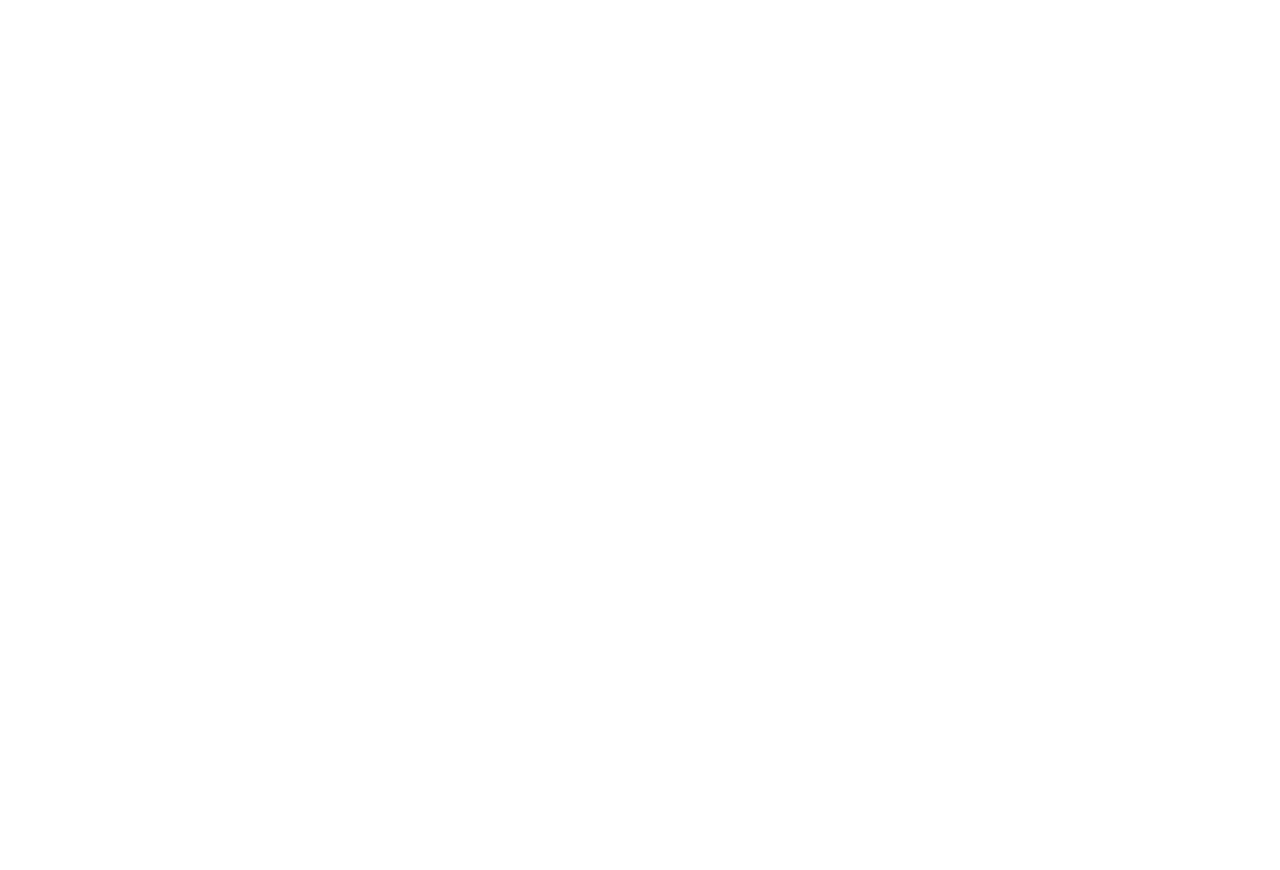
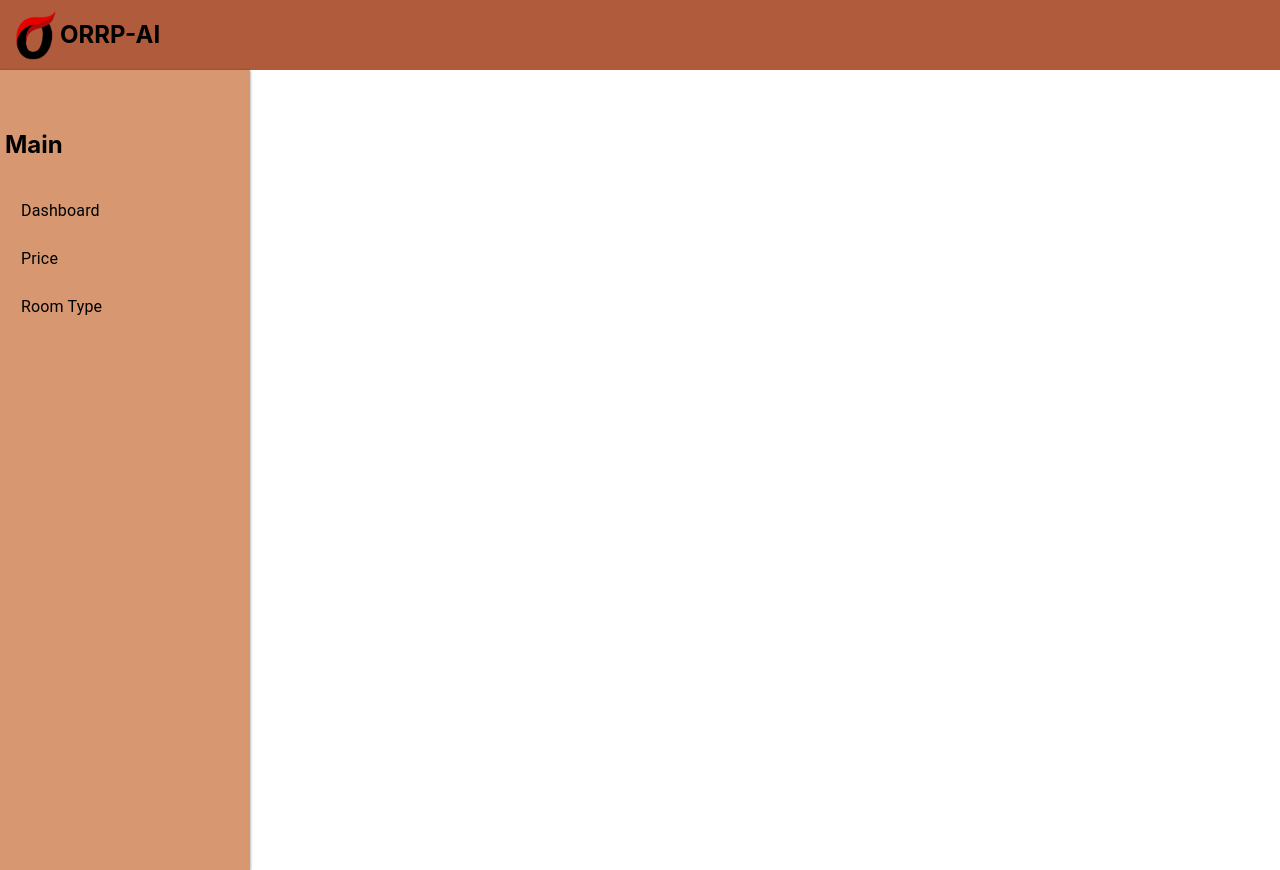
Before and after one commit to dvimukthi/Optimum-Room-Rate-Prediction-System, a React (Create React App) app: page /price in a window 1280 px wide. Before the commit this address had no page. Before the commit the page ends 800 px from the top, so only its background shows below. Built offline with nearby package versions, Linux system fonts and the light colour scheme.

Commit message:
Dashboard Navigate

```diff
--- a/package.json
+++ b/package.json
@@ -3,6 +3,10 @@
   "version": "0.1.0",
   "private": true,
   "dependencies": {
+    "@emotion/react": "^11.10.6",
+    "@emotion/styled": "^11.10.6",
+    "@mui/icons-material": "^5.11.16",
+    "@mui/material": "^5.12.1",
     "@testing-library/jest-dom": "^5.16.5",
     "@testing-library/react": "^13.4.0",
     "@testing-library/user-event": "^13.5.0",
--- a/src/App.js
+++ b/src/App.js
@@ -1,11 +1,22 @@
 import React from "react";
 import { BrowserRouter as Router, Route, Routes } from "react-router-dom";
 import MainScreen from "./Pages/MainScreen";
+import SidebarContent from "./Pages/SidebarContent";
+
 function App() {
   return (
     <Router>
       <Routes>
         <Route path="/" exact element={<MainScreen />} />
+        <Route
+          path="/dashboard"
+          element={<SidebarContent widget="Dashboard" />}
+        />
+        <Route path="/price" element={<SidebarContent widget="Price" />} />
+        <Route
+          path="/roomtype"
+          element={<SidebarContent widget="RoomType" />}
+        />
       </Routes>
     </Router>
   );
--- a/src/Components/Header/Header.js
+++ b/src/Components/Header/Header.js
@@ -1,8 +1,16 @@
 import React from "react";
 import "./Header.css";
 import LOGO from "../Assets/ORRP.png";
+import { useNavigate } from "react-router";
 
 const Header = () => {
+  const navigate = useNavigate();
+
+  // link home page
+  const loadDashboard = () => {
+    navigate("/");
+  };
+
   return (
     <div className="container">
       <div className="Header__Left">
@@ -10,6 +18,7 @@
         <img
           src={LOGO}
           alt=""
+          onClick={loadDashboard}
           width="50"
           height="50"
           style={{
--- a/src/Components/Sidebar/Sidebar.css
+++ b/src/Components/Sidebar/Sidebar.css
@@ -0,0 +1,17 @@
+.Sidebar__Container {
+    display: flex;
+    flex-direction: column;
+    background: #D79771;
+    width: 250px;
+    height: 100vh;
+    /* border-radius: 0rem 2rem 2rem 0rem; */
+    align-items: center;
+    box-shadow: 0 1px 3px rgb(0 0 0 / 20%), 0 1px 3px rgb(0 0 0 / 30%);
+}
+
+.SidebarItems__Container{
+    display: flex;
+    flex-direction: column;
+    width: 240px;
+    margin-top: 40px;
+}
--- /dev/null
+++ b/src/Pages/SidebarContent.js
@@ -0,0 +1,12 @@
+import React from "react";
+import MainScreen from "./MainScreen";
+
+function SidebarContent({ widget }) {
+  return (
+    <div>
+      <MainScreen widget={widget} />
+    </div>
+  );
+}
+
+export default SidebarContent;
```
Also changed, not shown: src/Components/Dashboard/Dashboard.js (added, +12 -0 lines), src/Components/Price/Price.js (added, +12 -0 lines), src/Components/RoomType/RoomType.js (added, +12 -0 lines), src/Components/Sidebar/SidebarRoute.js (added, +23 -0 lines), src/Components/Dashboard/Dashboard.css (added), src/Components/Price/Price.css (added), src/Components/RoomType/RoomType.css (added), 1 other file (tests, documents, lock files or other folders).
